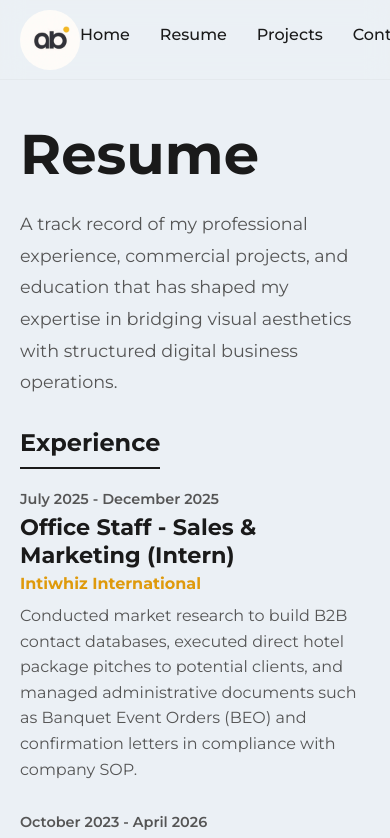
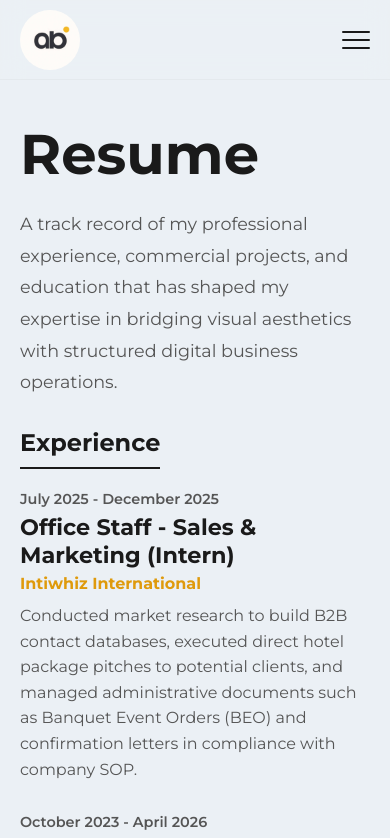
Before and after one commit to Bazzsnack/web-portofolio-abbas, a React (Vite) app: page /resume in a window 390 px wide. Shown: the top 838 px of the page. Built offline with nearby package versions, Linux system fonts and the light colour scheme.

Commit message:
feat: add sliding glassmorphism mobile hamburger navbar

```diff
--- a/src/components/Header.css
+++ b/src/components/Header.css
@@ -95,8 +95,80 @@
   opacity: 0.7;
 }
 
+/* Hamburger Menu */
+.hamburger {
+  display: none;
+  flex-direction: column;
+  justify-content: space-around;
+  width: 28px;
+  height: 24px;
+  cursor: pointer;
+  z-index: 1001; /* Keep above the slide-out menu */
+}
+
+.hamburger span {
+  width: 100%;
+  height: 2px;
+  background-color: var(--text-primary);
+  border-radius: 10px;
+  transition: all 0.3s ease;
+  transform-origin: 1px;
+}
+
+.hamburger.active span:nth-child(1) {
+  transform: rotate(45deg);
+}
+
+.hamburger.active span:nth-child(2) {
+  opacity: 0;
+}
+
+.hamburger.active span:nth-child(3) {
+  transform: rotate(-45deg);
+}
+
 @media (max-width: 768px) {
   .site-header {
     padding: 0 20px;
   }
+
+  .hamburger {
+    display: flex;
+  }
+
+  .header-nav {
+    position: fixed;
+    top: 0;
+    right: -100%; /* Slide out by default */
+    width: 65%;
+    max-width: 320px;
+    height: 100vh;
+    background-color: rgba(235, 240, 245, 0.95);
+    backdrop-filter: blur(20px);
+    -webkit-backdrop-filter: blur(20px);
+    box-shadow: -10px 0 30px rgba(0,0,0,0.15);
+    transition: right 0.4s cubic-bezier(0.16, 1, 0.3, 1);
+    padding-top: 100px;
+    padding-left: 40px;
+    z-index: 1000;
+  }
+
+  .header-nav.open {
+    right: 0;
+  }
+
+  .header-nav ul {
+    flex-direction: column;
+    gap: 35px;
+    align-items: flex-start;
+  }
+
+  .header-nav a {
+    font-size: 1.25rem;
+  }
+
+  .lang-toggle-container {
+    margin-left: 0;
+    margin-top: 15px;
+  }
 }
--- a/src/components/Header.jsx
+++ b/src/components/Header.jsx
@@ -1,3 +1,4 @@
+import { useState } from 'react';
 import { Link } from 'react-router-dom';
 import { useLanguage } from '../context/LanguageContext';
 import logoImg from '../assets/asset_abbas/logo.jpeg';
@@ -5,30 +6,40 @@ import './Header.css';
 
 export default function Header() {
   const { lang, toggleLang, t } = useLanguage();
+  const [isMenuOpen, setIsMenuOpen] = useState(false);
+
+  const toggleMenu = () => setIsMenuOpen(!isMenuOpen);
+  const closeMenu = () => setIsMenuOpen(false);
 
   return (
     <header className="site-header">
       <div className="header-container">
-        <Link to="/" className="logo-container">
+        <Link to="/" className="logo-container" onClick={closeMenu}>
           <img src={logoImg} alt="Abbas Logo" className="logo-image" />
         </Link>
 
-        <nav className="header-nav">
+        <div className={`hamburger ${isMenuOpen ? 'active' : ''}`} onClick={toggleMenu}>
+          <span></span>
+          <span></span>
+          <span></span>
+        </div>
+
+        <nav className={`header-nav ${isMenuOpen ? 'open' : ''}`}>
           <ul>
-            <li><Link to="/">{t('nav', 'home')}</Link></li>
-            <li><Link to="/resume">{t('nav', 'resume')}</Link></li>
-            <li><Link to="/projects">{t('nav', 'projects')}</Link></li>
-            <li><Link to="/contact">{t('nav', 'contact')}</Link></li>
+            <li><Link to="/" onClick={closeMenu}>{t('nav', 'home')}</Link></li>
+            <li><Link to="/resume" onClick={closeMenu}>{t('nav', 'resume')}</Link></li>
+            <li><Link to="/projects" onClick={closeMenu}>{t('nav', 'projects')}</Link></li>
+            <li><Link to="/contact" onClick={closeMenu}>{t('nav', 'contact')}</Link></li>
             <li className="lang-toggle-container">
                <div className="glass-toggle">
                  <span
                    className={`lang-btn ${lang === 'en' ? 'active' : ''}`}
-                   onClick={() => toggleLang('en')}
+                   onClick={() => { toggleLang('en'); closeMenu(); }}
                  >EN</span>
                  <span className="lang-separator">|</span>
                  <span
                    className={`lang-btn ${lang === 'id' ? 'active' : ''}`}
-                   onClick={() => toggleLang('id')}
+                   onClick={() => { toggleLang('id'); closeMenu(); }}
                  >ID</span>
                </div>
             </li>
```
